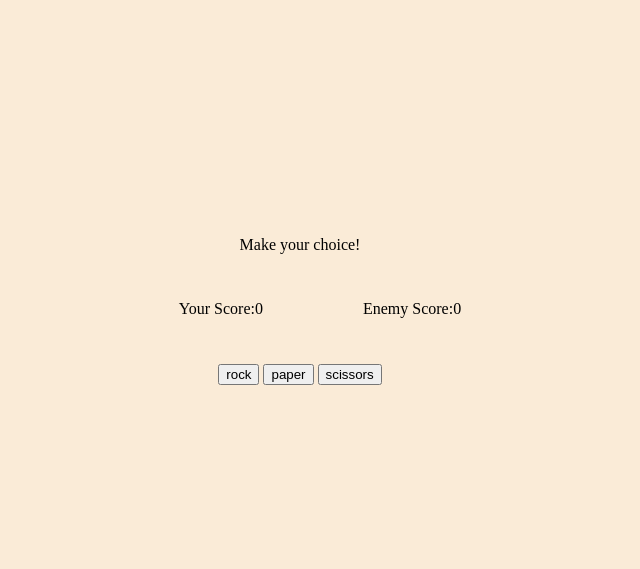
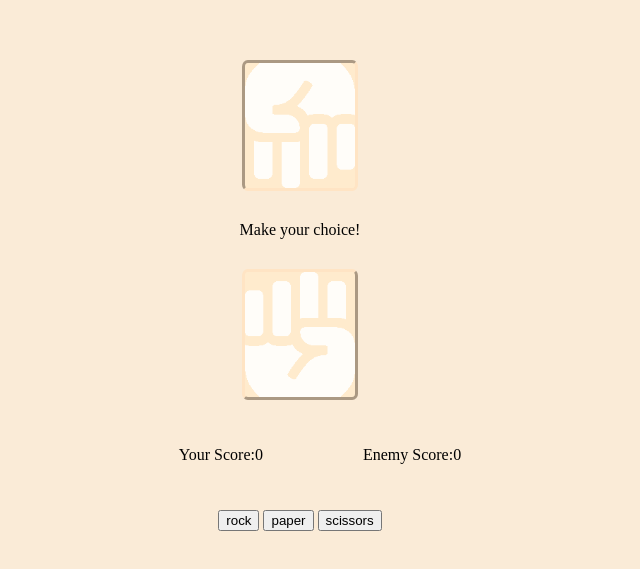
Before and after one commit to freedomcode792/rock-paper-scissors, a plain HTML site: page index.html in a window 1280 px wide. Shown: the part 113-682 px from the top of the page, without its empty margins (348-988 px from the left). Drawn offline with Linux system fonts and the light colour scheme.

Commit message:
Add some styling and images

```diff
--- a/index.html
+++ b/index.html
@@ -6,9 +6,11 @@
     <title>Rock, Paper, Scissors</title>
     <link rel="stylesheet" href="./styles.css">
 
-    <div id="computerChoiceSection"></div>
+    <div id="computerChoiceSection" class="noChoice"></div>
 
     <div id="roundResultSection"></div>
+
+    <div id="playerChoiceSection" class="noChoice"></div>
 
     <ul id="scoreSection">
         <li>Your Score:<span id="playerScore">0</span></li>
--- a/styles.css
+++ b/styles.css
@@ -20,8 +20,21 @@ body {
     border-radius: 10%;
 }
 
-#computerChoiceSection{
+#computerChoiceSection, #playerChoiceSection{
+    width: 110px;
+    height:125px;
+    background-color: blanchedalmond;
+    border: 3px bisque outset;
+    border-radius: 5%;
+}
 
+.noChoice {
+    background-image: url(images/fist.png);
+    background-size: cover;
+}
+
+#computerChoiceSection {
+    transform: rotate(180deg)
 }
 
 #roundResultSection{
```
Also changed, not shown: images/fist-rotated.png (added), images/fist.png (added), images/paper.png (added), images/rock-paper-scissors-vector-icons-260nw-581661988.webp (added), images/rock.png (added), images/scissors.png (added), 1 other file.
